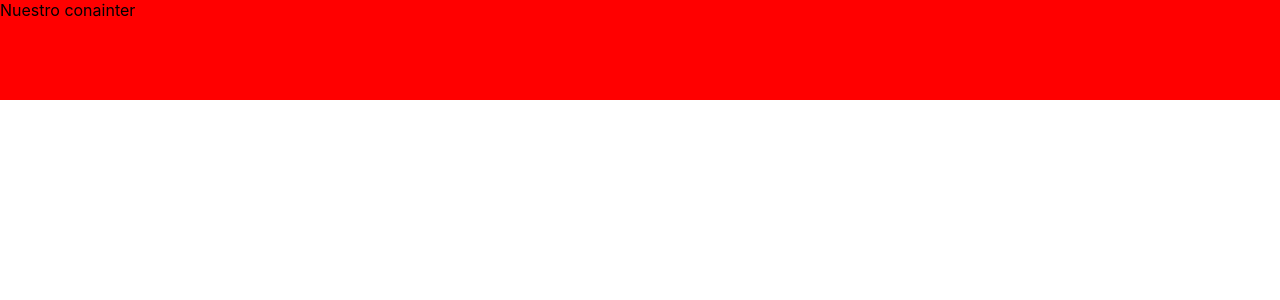
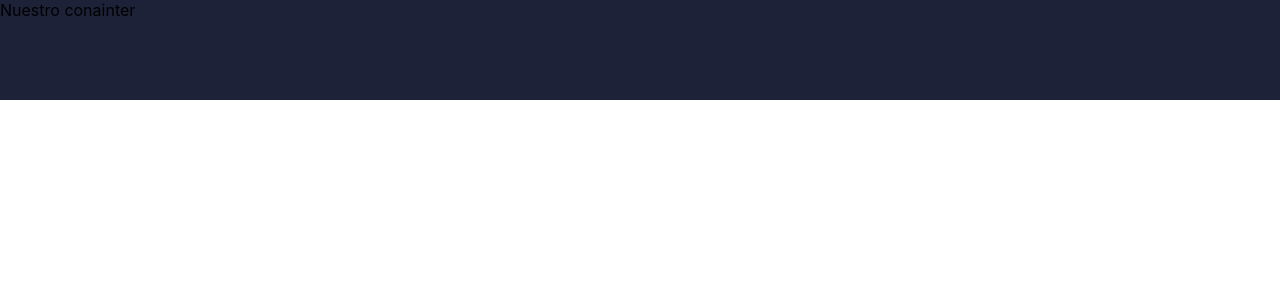
Before and after one commit to julianaquin/portfolio-react, a React (Create React App) app: page / in a window 1280 px wide. Shown: the top 300 px of the page. Built offline with nearby package versions, Linux system fonts and the light colour scheme.

Commit message:
feat: add global colors

```diff
--- a/src/components/Navbar/Navbar.styles.js
+++ b/src/components/Navbar/Navbar.styles.js
@@ -1,6 +1,7 @@
 import styled from "styled-components";
+import { colors } from "../../styles/colors";
 
 export const ContainerNavbar = styled.div`
 height: 100px;
-background-color: red;
+background-color: ${colors.TEXT_BLACK}
 `
--- /dev/null
+++ b/src/styles/colors.js
@@ -0,0 +1,14 @@
+export const colors = {
+  TEXT_GRADIENT_PURPLE: "linear-gradient(135deg,#cb5eee 0%,#4be1ec 100%)",
+  TEXT_GRADIENT_GREEN: "linear-gradient(135deg,#d6ff7f 0%,#00b3cc 100%)",
+  TEXT_GREY_NEUTRAL: "#6b6f76",
+  TEXT_BLACK: "#1d2238",
+  TEXT_WHITE: "#fff",
+
+  BACKGROUND_GRADIENT_PINK:
+    "linear-gradient( 135deg, rgb(102,153,255) 0%, rgb(255,51,102) 100% )",
+
+  BOX_SHADOW: "0 0 20px rgba(0, 0, 0, 0.04)",
+  BOX_SHADOW_BLUE: " -3px 4px 0 rgb(102 153 255)",
+  BOX_SHADOW_BUTTON: "0 10px 20px -10px #b664b0",
+};
```
